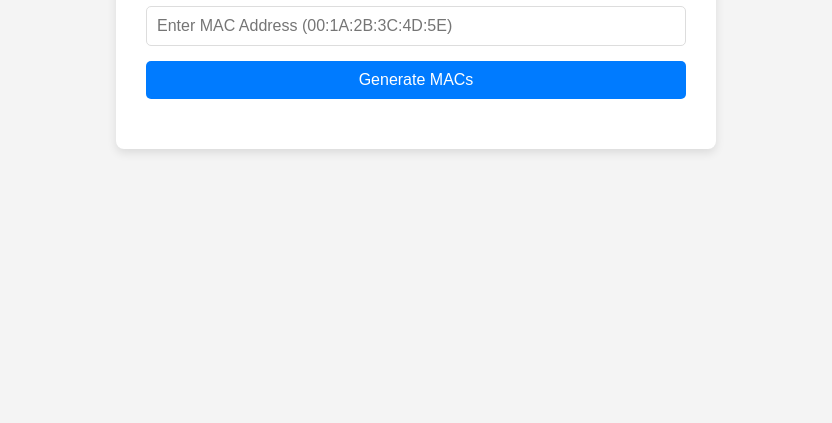
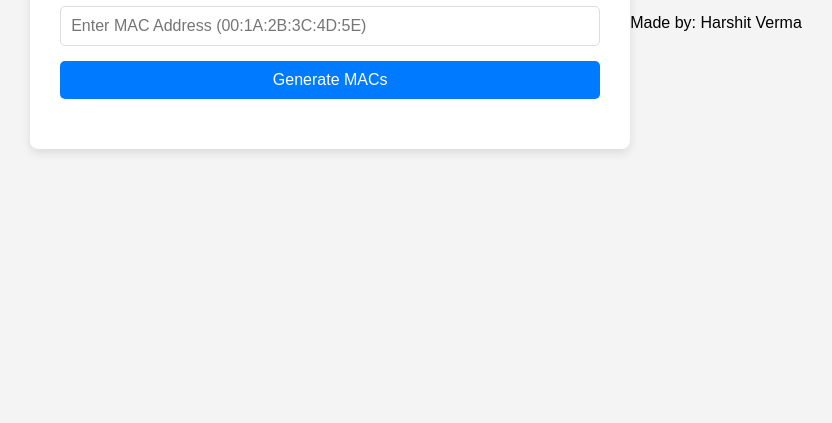
Before and after one commit to Harshit-verma-25/mac-generator, a plain HTML site: page index.html in a window 1280 px wide. Shown: the part 377-800 px from the top of the page, without its empty margins (224-1056 px from the left). Drawn offline with Linux system fonts and the light colour scheme.

Commit message:
Update index.html

```diff
--- a/index.html
+++ b/index.html
@@ -117,6 +117,10 @@
       <div class="output" id="output"></div>
     </div>
 
+    <footer>
+        <p>Made by: Harshit Verma</p>
+    </footer>
+
     <script>
       document.getElementById("macForm").onsubmit = async function (e) {
         e.preventDefault();
```
